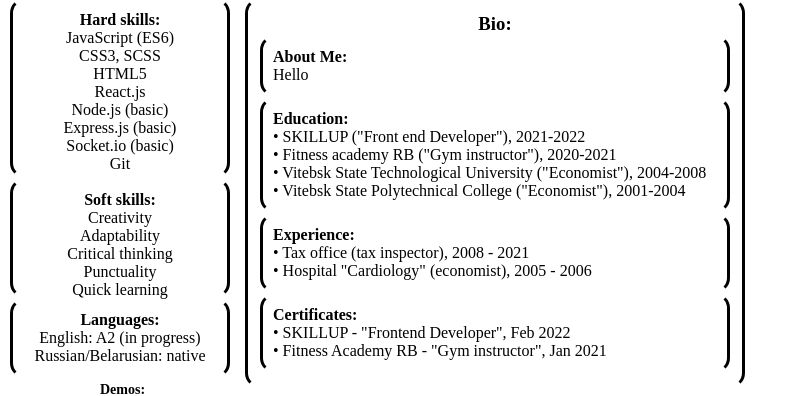
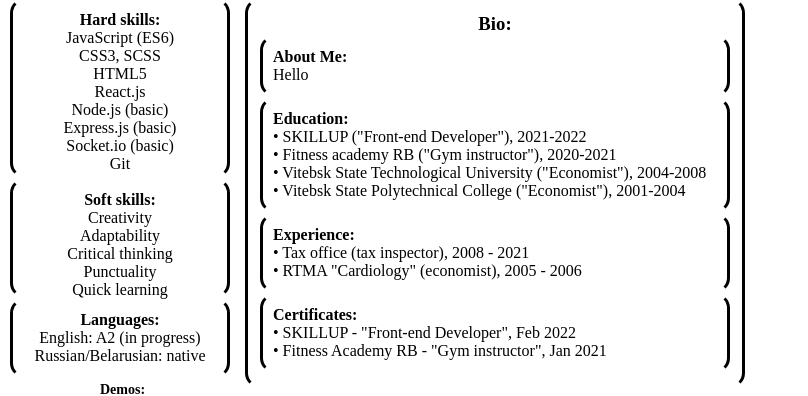
Before and after one commit to DeguzBelarus/CV, a React (Create React App) app: page / in a window 1280 px wide. Shown: the part 292-688 px from the top of the page, without its empty margins (0-808 px from the left). Built offline with nearby package versions, Linux system fonts and the light colour scheme.

Commit message:
visuals 10

```diff
--- a/src/components/Main/Main.jsx
+++ b/src/components/Main/Main.jsx
@@ -28,7 +28,7 @@
         <div className="languages">
           <h4>Languages:</h4>
           <p>English: A2 (in progress)</p>
-          <p>Russian/Belarusian: native</p>
+          <p>Rus&shy;si&shy;an/Be&shy;la&shy;ru&shy;sian: na&shy;ti&shy;ve</p>
         </div>
       </div>
 
@@ -42,7 +42,9 @@
 
         <div className="education">
           <h4>Education:</h4>
-          <p>• SKILLUP ("Front end De&shy;ve&shy;lo&shy;per"), 2021-2022</p>
+          <p>
+            • SKILLUP ("Front-&shy;end De&shy;ve&shy;lo&shy;per"), 2021-2022
+          </p>
           <p>
             • Fit&shy;ness aca&shy;de&shy;my RB ("Gym inst&shy;ruc&shy;tor"),
             2020-2021
@@ -61,15 +63,18 @@
           <h4>Experience:</h4>
           <p>• Tax of&shy;fi&shy;ce (tax ins&shy;pec&shy;tor), 2008 - 2021</p>
           <p>
-            • Hos&shy;pi&shy;tal "Car&shy;dio&shy;lo&shy;gy"
-            (eco&shy;no&shy;mist), 2005 - 2006
+            • RTMA "Car&shy;dio&shy;lo&shy;gy" (eco&shy;no&shy;mist), 2005 -
+            2006
           </p>
         </div>
 
         <div className="certificates">
           <h4>Certificates:</h4>
-          <p>• SKILLUP - "Frontend Developer", Feb 2022</p>
-          <p>• Fitness Academy RB - "Gym instructor", Jan 2021</p>
+          <p>• SKILLUP - "Front-&shy;end De&shy;ve&shy;lo&shy;per", Feb 2022</p>
+          <p>
+            • Fit&shy;ness Aca&shy;de&shy;my RB - "Gym inst&shy;ruc&shy;tor",
+            Jan 2021
+          </p>
         </div>
       </div>
     </main>
```
